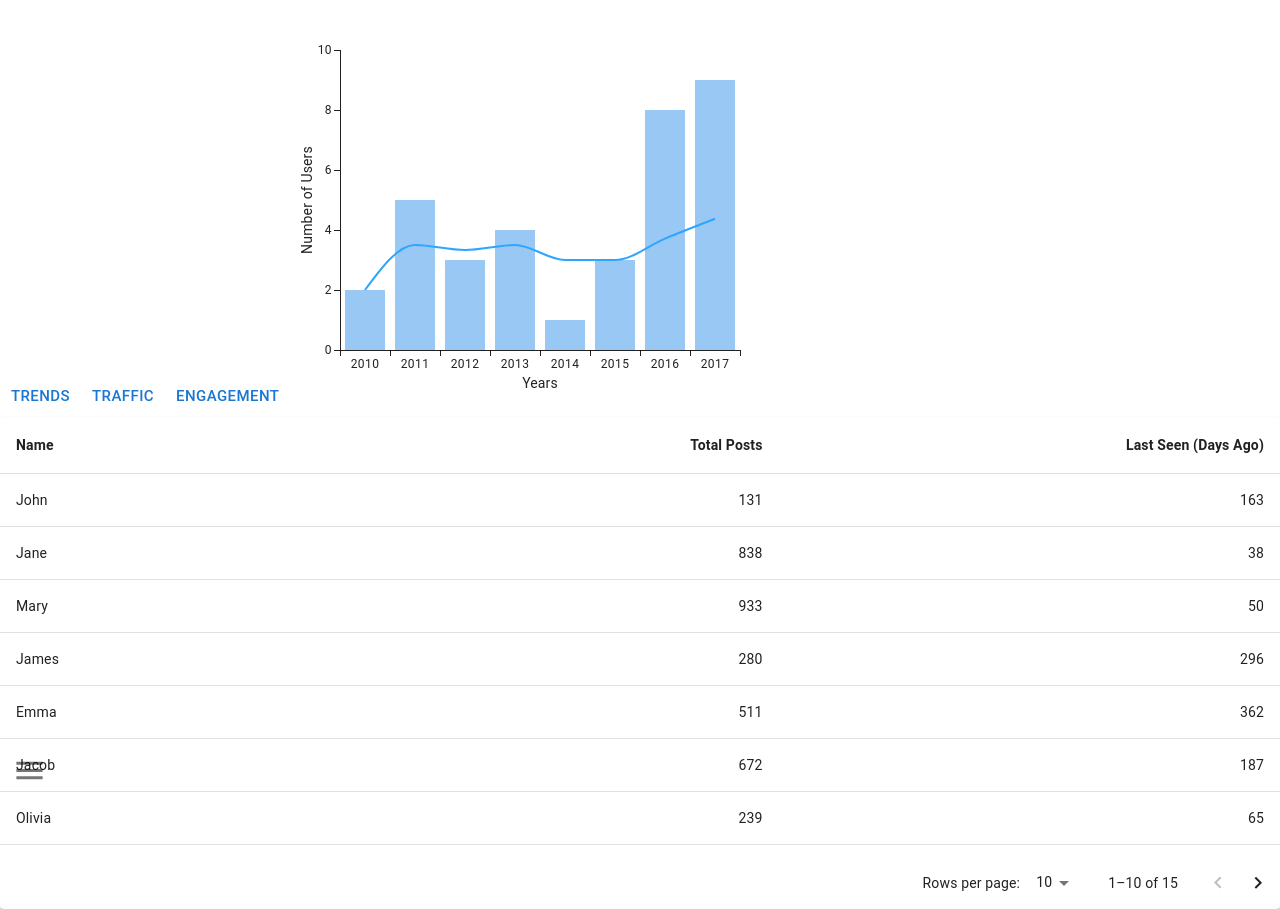
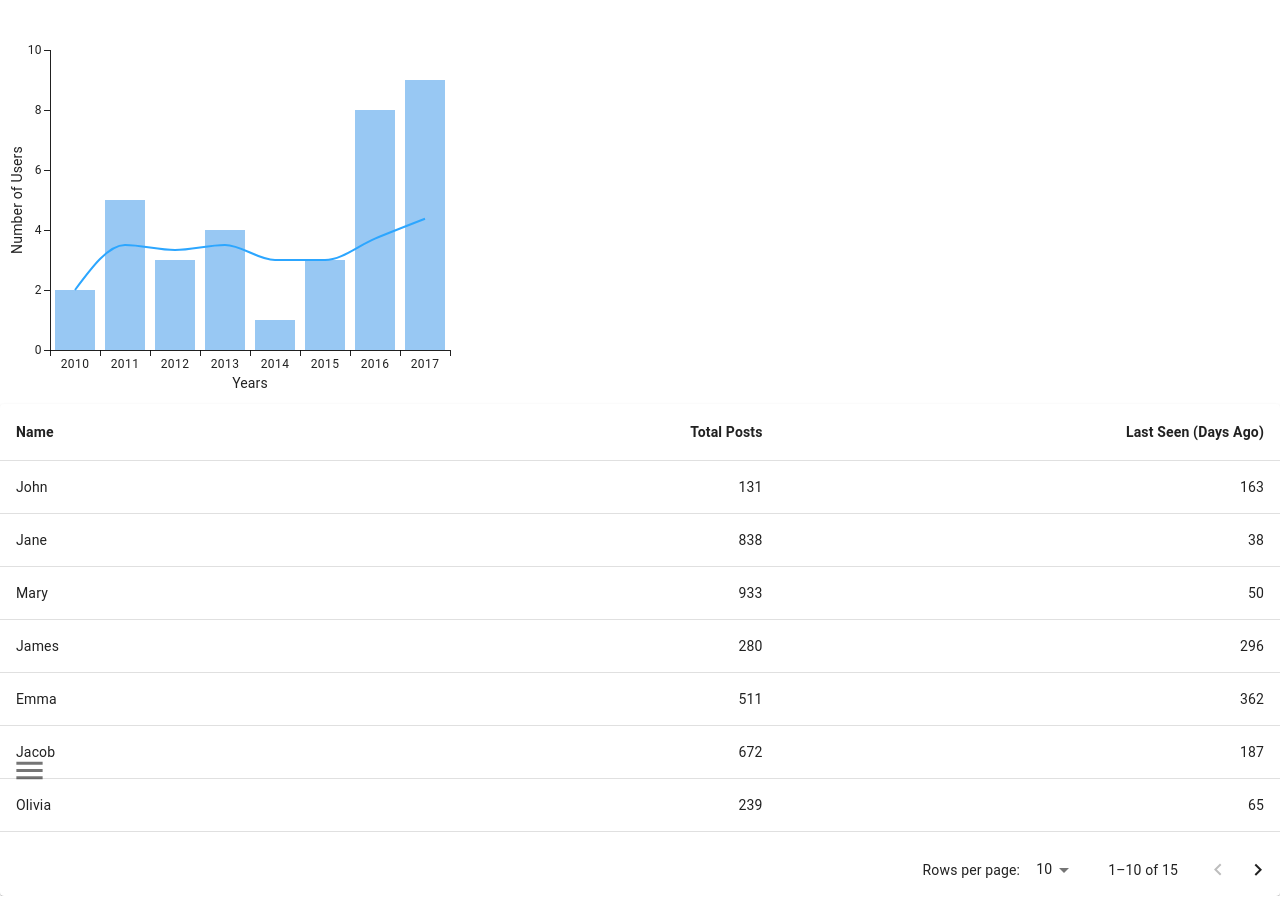
Before and after one commit to compsci320/campuswire-stats, a React (Create React App) app: page /engagement in a window 1280 px wide. Built offline with nearby package versions, Linux system fonts and the light colour scheme.

Commit message:
Make navbar work with new code

```diff
--- a/src/components/main-layout/MainLayout.tsx
+++ b/src/components/main-layout/MainLayout.tsx
@@ -3,7 +3,7 @@ import './MainLayout.css';
 import { Drawer, IconButton } from '@mui/material';
 import { Menu } from '@mui/icons-material';
 import { Outlet } from 'react-router-dom';
-import Navbar from '../navbar/Navbar';
+import Navbar from '../navbar/navbar';
 
 function MainLayout() {
     const [state, setState] = React.useState({ open: false });
--- a/src/components/navbar/navbar.tsx
+++ b/src/components/navbar/navbar.tsx
@@ -1,5 +1,5 @@
 import React from 'react';
-import './Navbar.css';
+import './navbar.css';
 import { Button } from '@mui/material';
 import { useNavigate } from 'react-router-dom';
 
--- a/src/pages/engagement-page/EngagementPage.tsx
+++ b/src/pages/engagement-page/EngagementPage.tsx
@@ -1,13 +1,11 @@
 import React from 'react';
 import './EngagementPage.css';
-import Navbar from '../../components/navbar/navbar';
 import Engagetable from '../../components/engagetable/engagetable';
 import { EngagementGraph } from "../../components/engagementGraph/engagementGraph"
 
 function EngagementPage() {
   return (
     <>
-        <Navbar />
         <EngagementGraph engagement_data={[2, 5, 3, 4, 1, 3, 8, 9]} x_title={"Years"} x_axis={[2010, 2011, 2012, 2013, 2014, 2015, 2016, 2017]}/>
         <Engagetable />
     </>
```
Also changed, not shown: 1 other file (tests, documents, lock files or other folders).
